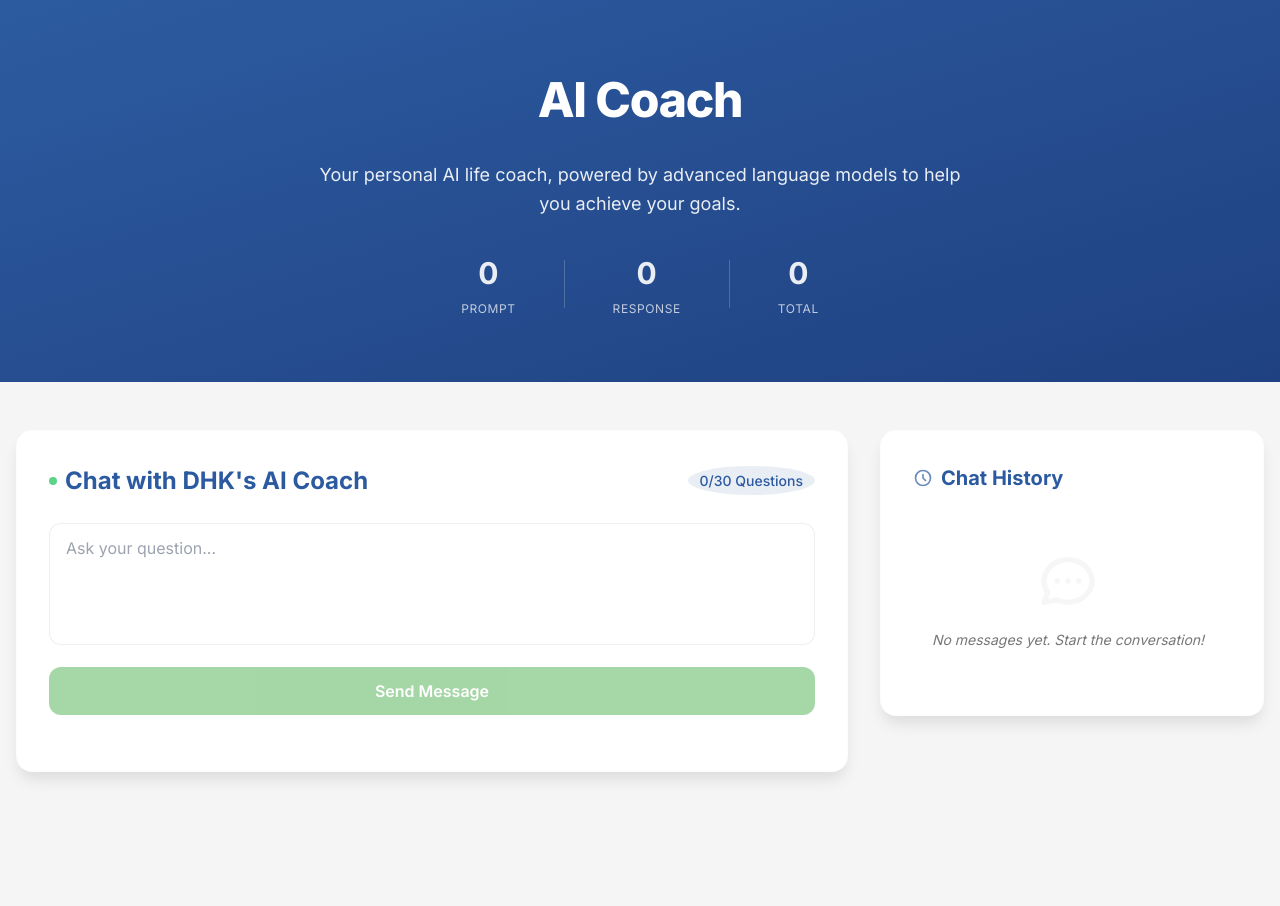
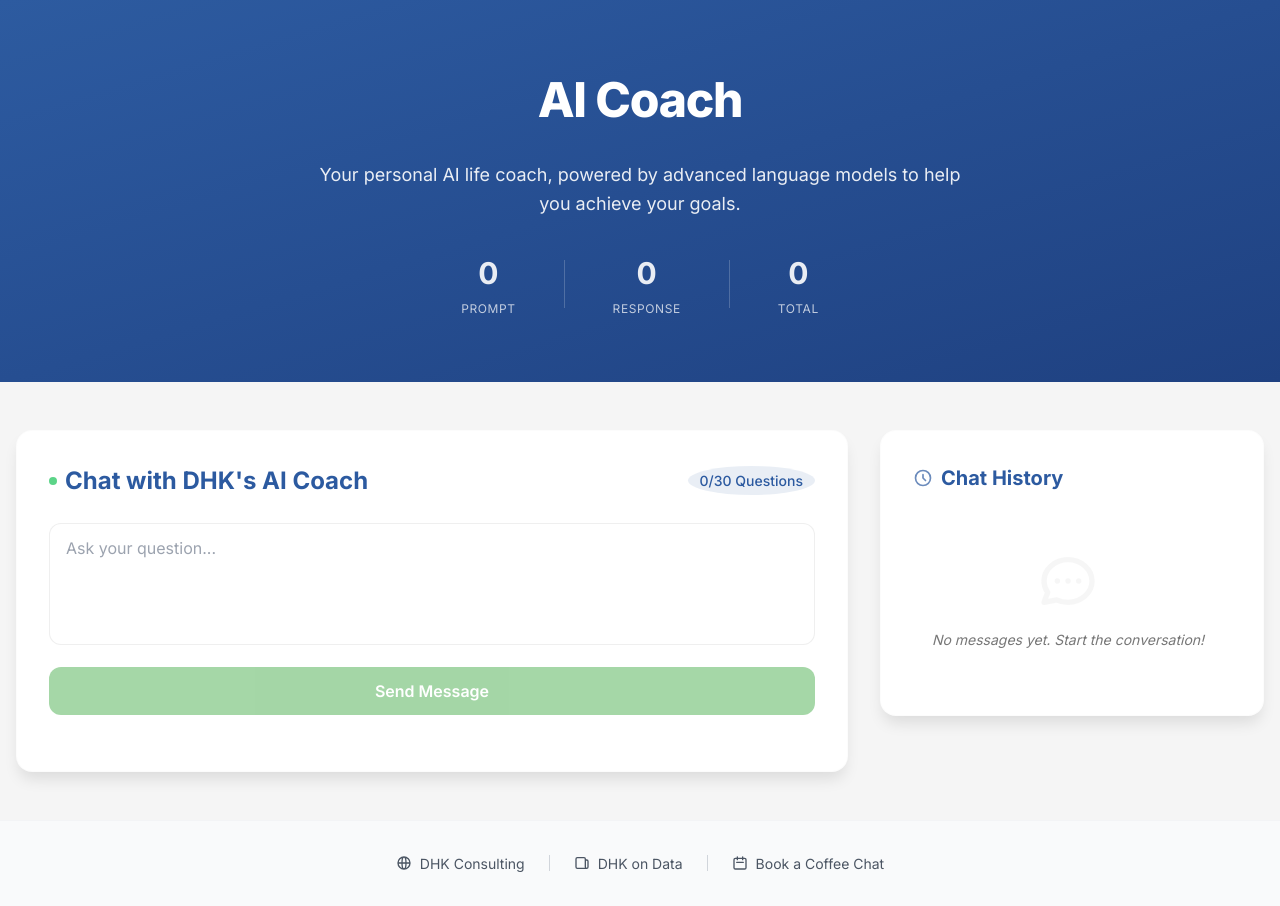
Before and after one commit to dhk/adventures-in-ai, a Next.js app in the folder ai-coach/: page / in a window 1280 px wide. Before the commit the page ends 820 px from the top, so only its background shows below. Built offline with nearby package versions, Linux system fonts and the light colour scheme.

Commit message:
add external links

```diff
--- a/ai-coach/src/app/page.tsx
+++ b/ai-coach/src/app/page.tsx
@@ -313,6 +313,49 @@
           </div>
         </div>
       </div>
+
+      {/* Professional Links Footer */}
+      <footer className="bg-gray-50 border-t border-gray-100 py-8 mt-auto">
+        <div className="container mx-auto px-4">
+          <div className="flex flex-col sm:flex-row items-center justify-center gap-6 text-sm text-gray-600">
+            <a
+              href="https://dhkconsulting.com"
+              target="_blank"
+              rel="noopener noreferrer"
+              className="flex items-center gap-2 hover:text-primary transition-colors"
+            >
+              <svg className="w-4 h-4" fill="none" stroke="currentColor" viewBox="0 0 24 24">
+                <path strokeLinecap="round" strokeLinejoin="round" strokeWidth={2} d="M21 12a9 9 0 01-9 9m9-9a9 9 0 00-9-9m9 9H3m9 9a9 9 0 01-9-9m9 9c1.657 0 3-4.03 3-9s-1.343-9-3-9m0 18c-1.657 0-3-4.03-3-9s1.343-9 3-9m-9 9a9 9 0 019-9" />
+              </svg>
+              DHK Consulting
+            </a>
+            <div className="h-4 w-px bg-gray-300 hidden sm:block" />
+            <a
+              href="https://dhkondata.substack.com"
+              target="_blank"
+              rel="noopener noreferrer"
+              className="flex items-center gap-2 hover:text-primary transition-colors"
+            >
+              <svg className="w-4 h-4" fill="none" stroke="currentColor" viewBox="0 0 24 24">
+                <path strokeLinecap="round" strokeLinejoin="round" strokeWidth={2} d="M19 20H5a2 2 0 01-2-2V6a2 2 0 012-2h10a2 2 0 012 2v1m2 13a2 2 0 01-2-2V7m2 13a2 2 0 002-2V9.5a2 2 0 00-2-2h-2" />
+              </svg>
+              DHK on Data
+            </a>
+            <div className="h-4 w-px bg-gray-300 hidden sm:block" />
+            <a
+              href="https://tidycal.com/davehk/30-minute-coffee"
+              target="_blank"
+              rel="noopener noreferrer"
+              className="flex items-center gap-2 hover:text-primary transition-colors"
+            >
+              <svg className="w-4 h-4" fill="none" stroke="currentColor" viewBox="0 0 24 24">
+                <path strokeLinecap="round" strokeLinejoin="round" strokeWidth={2} d="M8 7V3m8 4V3m-9 8h10M5 21h14a2 2 0 002-2V7a2 2 0 00-2-2H5a2 2 0 00-2 2v12a2 2 0 002 2z" />
+              </svg>
+              Book a Coffee Chat
+            </a>
+          </div>
+        </div>
+      </footer>
     </main>
   );
 }
```
